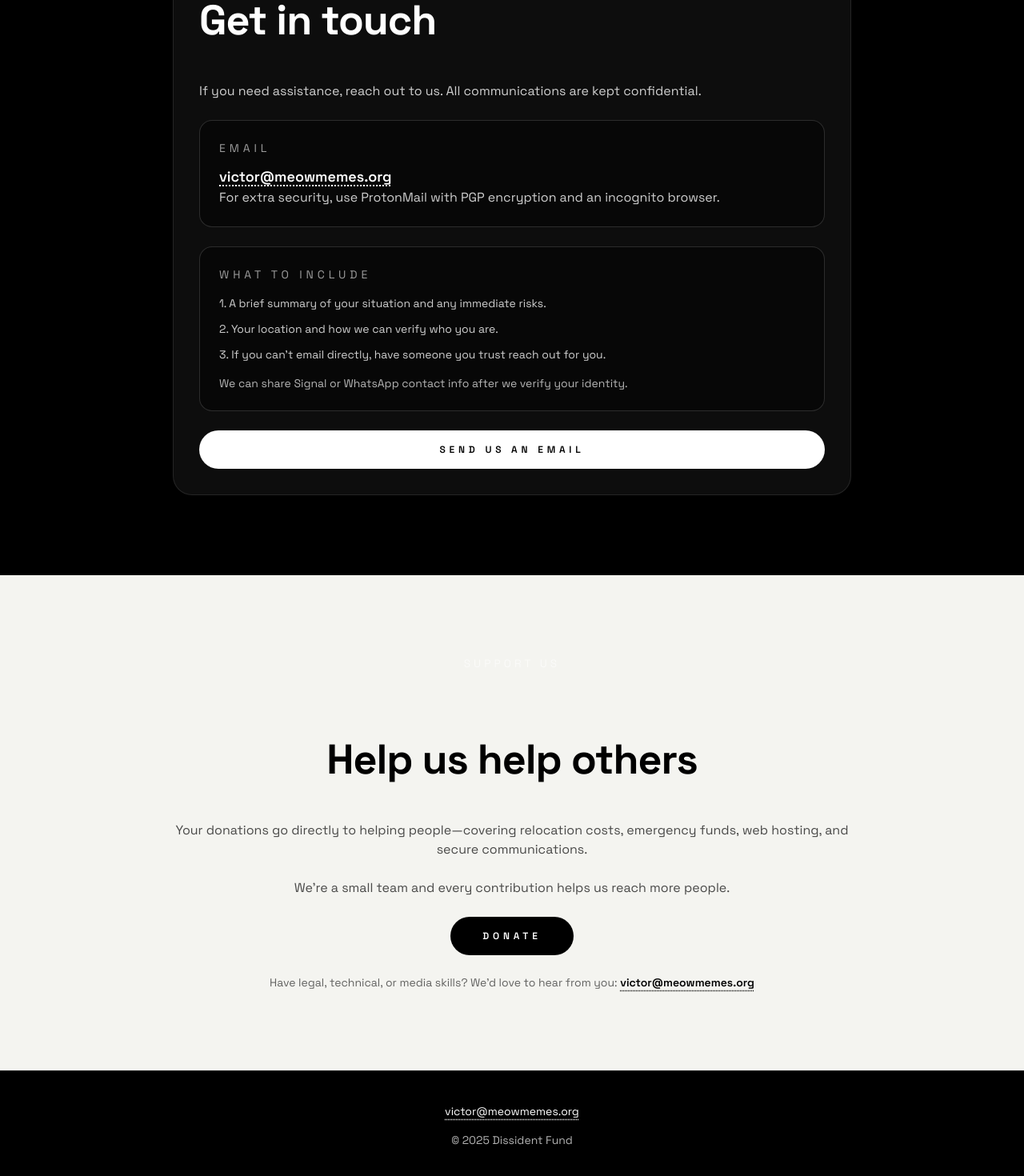
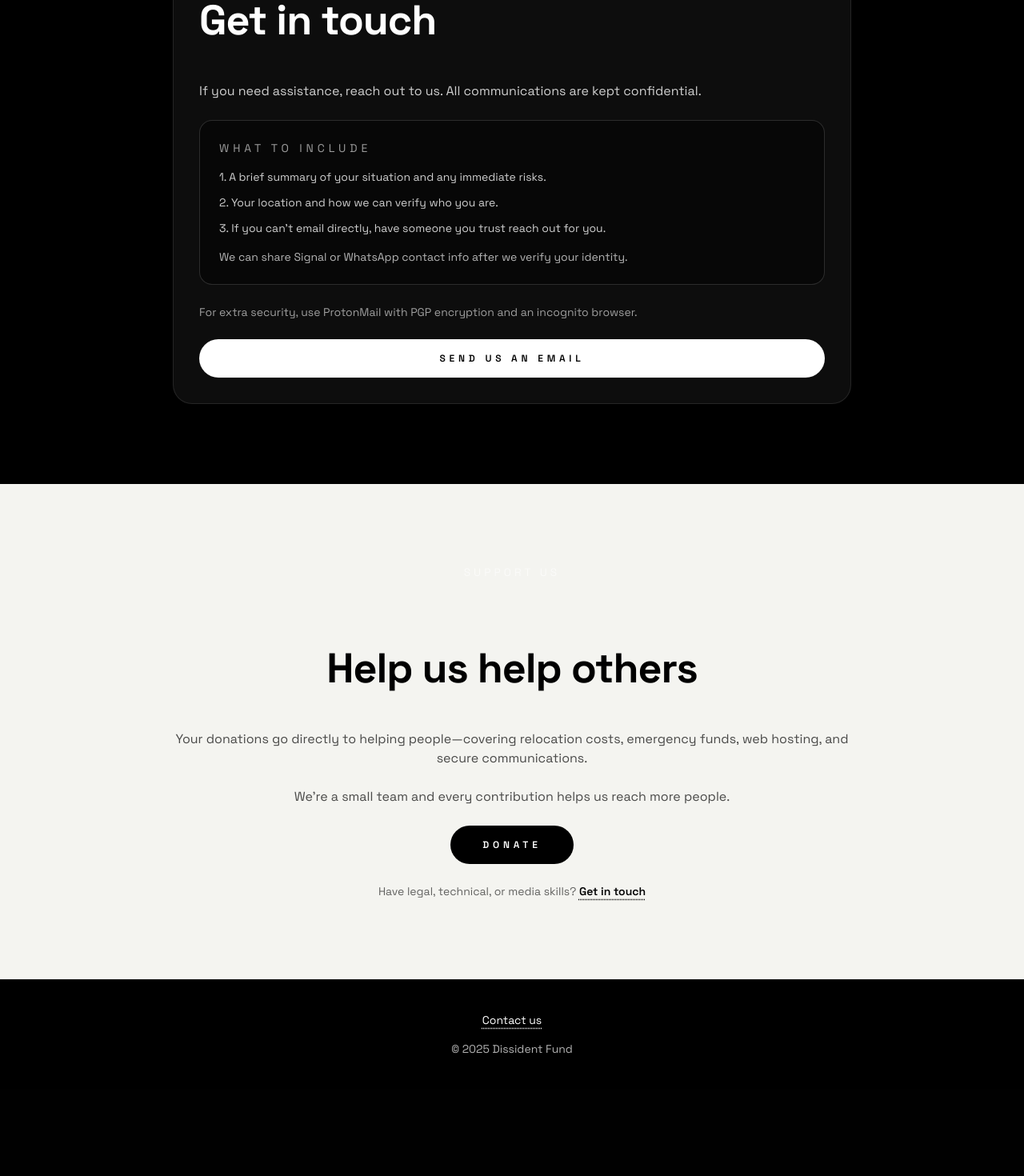
Before and after one commit to victormeoww/dissidentfundprod, a Next.js app: page / in a window 1280 px wide. Shown: the part 3284-4754 px from the top of the page at 80% size. After the commit the page ends 4645 px from the top, so only its background shows below. Built offline with nearby package versions, Linux system fonts and the light colour scheme.

Commit message:
fix: Remove all visible email addresses, keep mailto buttons only

```diff
--- a/src/components/footer.tsx
+++ b/src/components/footer.tsx
@@ -8,7 +8,7 @@ export function SiteFooter() {
           asChild
           className="text-white underline decoration-dotted underline-offset-4 hover:text-white/80 bg-transparent border-none p-0 h-auto font-normal text-sm"
         >
-          <a href="mailto:victor@meowmemes.org">victor@meowmemes.org</a>
+          <a href="mailto:victor@meowmemes.org">Contact us</a>
         </Button>
         <p>© 2025 Dissident Fund</p>
       </div>
--- a/src/components/sections/contact.tsx
+++ b/src/components/sections/contact.tsx
@@ -20,16 +20,6 @@ export function ContactSection() {
           <p>
             If you need assistance, reach out to us. All communications are kept confidential.
           </p>
-          <div className="space-y-3 rounded-2xl border border-white/15 bg-black/40 p-6 text-white/80">
-            <p className="text-sm uppercase tracking-[0.35em] text-white/60">Email</p>
-            <a
-              href="mailto:victor@meowmemes.org"
-              className="text-lg font-semibold text-white underline decoration-dotted underline-offset-4 hover:text-white/80"
-            >
-              victor@meowmemes.org
-            </a>
-            <p>For extra security, use ProtonMail with PGP encryption and an incognito browser.</p>
-          </div>
           <div className="rounded-2xl border border-white/15 bg-black/40 p-6 text-white/80">
             <p className="text-sm uppercase tracking-[0.35em] text-white/60">What to include</p>
             <ol className="mt-4 space-y-3 text-sm">
@@ -39,6 +29,9 @@ export function ContactSection() {
             </ol>
             <p className="mt-4 text-sm text-white/70">We can share Signal or WhatsApp contact info after we verify your identity.</p>
           </div>
+          <p className="text-sm text-white/60">
+            For extra security, use ProtonMail with PGP encryption and an incognito browser.
+          </p>
           <Button
             asChild
             className="h-12 w-full rounded-full bg-white text-xs font-semibold uppercase tracking-[0.4em] text-black hover:bg-white/90"
--- a/src/components/sections/support.tsx
+++ b/src/components/sections/support.tsx
@@ -1,6 +1,5 @@
 "use client";
 
-// lil jit was here
 import { motion } from "framer-motion";
 import { Button } from "@/components/ui/button";
 import { fadeInUp } from "@/lib/motion";
@@ -32,13 +31,13 @@ export function SupportSection() {
             <a href="mailto:victor@meowmemes.org?subject=Donation%20Inquiry">Donate</a>
           </Button>
           <p className="text-sm text-black/60">
-            Have legal, technical, or media skills? We&apos;d love to hear from you:{" "}
-            <a
-              href="mailto:victor@meowmemes.org"
-              className="font-semibold text-black underline decoration-dotted underline-offset-4"
+            Have legal, technical, or media skills?{" "}
+            <Button
+              asChild
+              className="font-semibold text-black underline decoration-dotted underline-offset-4 bg-transparent border-none p-0 h-auto text-sm"
             >
-              victor@meowmemes.org
-            </a>
+              <a href="mailto:victor@meowmemes.org">Get in touch</a>
+            </Button>
           </p>
         </motion.div>
       </div>
```
